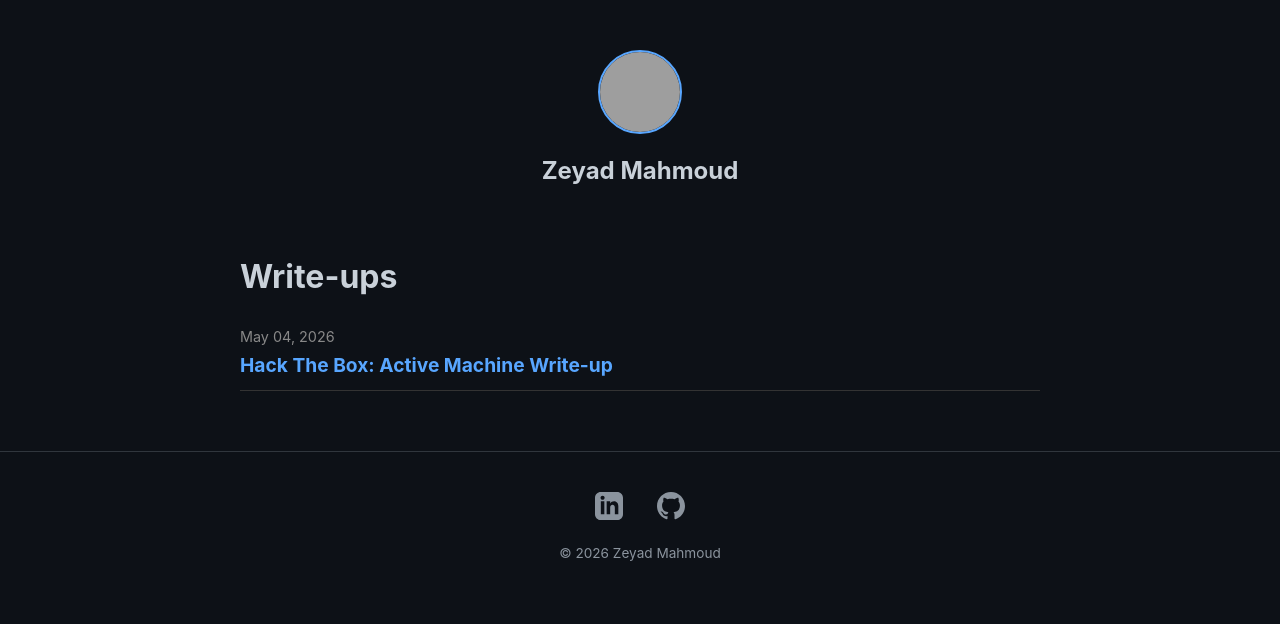
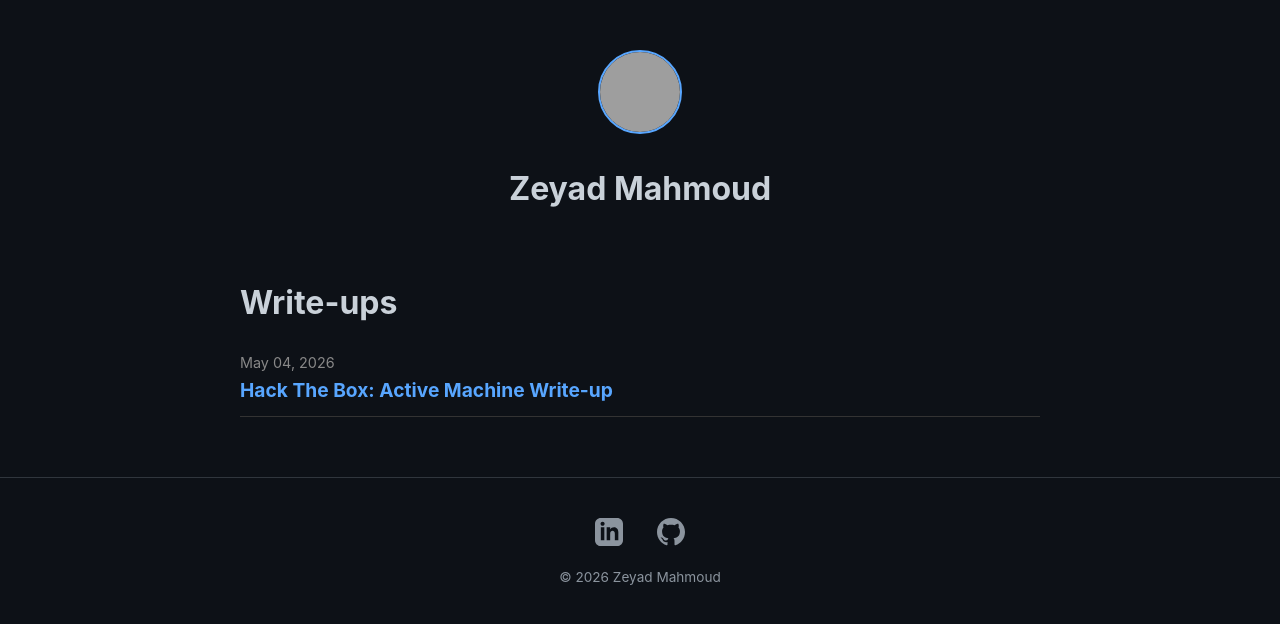
Before and after one commit to zeyad-mahmoud7/zeyad-mahmoud7.github.io, a Jekyll site: the page built from index.md, in a window 1280 px wide. Shown: the top 624 px of the page. Built offline with Jekyll 4.4.1, drawn with Linux system fonts in a browser that asks for light colours; our own code applies the rules of GitHub Pages for plain Markdown files; grey boxes are pictures that could not be loaded.

Commit message:
Update default.html

```diff
--- a/_layouts/default.html
+++ b/_layouts/default.html
@@ -3,64 +3,26 @@
 <head>
     <meta charset="UTF-8">
     <meta name="viewport" content="width=device-width, initial-scale=1.0">
-    <title>{{ page.title }} | Zeyad Mahmoud</title>
-
-    <!-- Favicon -->
+    <title>Zeyad Mahmoud | Cybersecurity</title>
     <link rel="shortcut icon" type="image/x-icon" href="{{ '/favicon.ico' | relative_url }}">
-
-    <!-- Professional Dark Theme CSS -->
     <style>
-      body {
-        background-color: #0d1117;
-        color: #c9d1d9;
-        font-family: -apple-system, BlinkMacSystemFont, "Segoe UI", Helvetica, Arial, sans-serif;
-        margin: 0;
-        line-height: 1.6;
-      }
-      header {
-        text-align: center;
-        padding: 50px 0 20px;
-      }
-      .logo {
-        width: 80px;
-        height: 80px;
-        border-radius: 50%;
-        border: 2px solid #58a6ff;
-        transition: transform 0.3s ease;
-      }
-      .logo:hover {
-        transform: scale(1.05);
-      }
-      main {
-        max-width: 800px;
-        margin: 0 auto;
-        padding: 0 20px;
-      }
-      footer {
-        text-align: center;
-        padding: 40px 0;
-        border-top: 1px solid #30363d;
-        margin-top: 60px;
-      }
-      .social-icon {
-        fill: #8b949e;
-        margin: 0 15px;
-        transition: fill 0.3s ease;
-      }
-      .social-icon:hover {
-        fill: #58a6ff;
-      }
+      body { background-color: #0d1117; color: #c9d1d9; font-family: -apple-system, sans-serif; margin: 0; line-height: 1.6; }
+      header { text-align: center; padding: 50px 0 20px; }
+      .logo { width: 80px; height: 80px; border-radius: 50%; border: 2px solid #58a6ff; }
+      main { max-width: 800px; margin: 0 auto; padding: 0 20px; }
+      footer { text-align: center; padding: 40px 0; border-top: 1px solid #30363d; margin-top: 60px; }
+      .social-icon { fill: #8b949e; margin: 0 15px; transition: fill 0.3s; }
+      .social-icon:hover { fill: #58a6ff; }
       a { color: #58a6ff; text-decoration: none; }
-      a:hover { text-decoration: underline; }
+      pre { background: #161b22; padding: 15px; border-radius: 6px; overflow-x: auto; border: 1px solid #30363d; color: #ff7b72; }
     </style>
 </head>
 <body>
-
   <header>
     <a href="{{ '/' | relative_url }}">
-      <img src="https://github.com/zeyad-mahmoud7.png" alt="Zeyad Mahmoud" class="logo">
+      <img src="https://github.com/zeyad-mahmoud7.png" alt="Logo" class="logo">
     </a>
-    <h2 style="margin-top: 10px;">Zeyad Mahmoud</h2>
+    <h1>Zeyad Mahmoud</h1>
   </header>
 
   <main>
@@ -69,18 +31,14 @@
 
   <footer>
     <div class="social-links">
-      <!-- LinkedIn -->
       <a href="https://www.linkedin.com/in/zeyad-mahmoud7/" target="_blank">
         <svg class="social-icon" width="28" height="28" viewBox="0 0 24 24"><path d="M19 0h-14c-2.761 0-5 2.239-5 5v14c0 2.761 2.239 5 5 5h14c2.762 0 5-2.239 5-5v-14c0-2.761-2.238-5-5-5zm-11 19h-3v-11h3v11zm-1.5-12.268c-.966 0-1.75-.79-1.75-1.764s.784-1.764 1.75-1.764 1.75.79 1.75 1.764-.783 1.764-1.75 1.764zm13.5 12.268h-3v-5.604c0-3.368-4-3.113-4 0v5.604h-3v-11h3v1.765c1.396-2.586 7-2.777 7 2.476v6.759z"/></svg>
       </a>
-
-      <!-- GitHub -->
       <a href="https://github.com/zeyad-mahmoud7" target="_blank">
         <svg class="social-icon" width="28" height="28" viewBox="0 0 24 24"><path d="M12 0c-6.626 0-12 5.373-12 12 0 5.302 3.438 9.8 8.207 11.387.599.111.793-.261.793-.577v-2.234c-3.338.726-4.033-1.416-4.033-1.416-.546-1.387-1.333-1.756-1.333-1.756-1.089-.745.083-.729.083-.729 1.205.084 1.839 1.237 1.839 1.237 1.07 1.834 2.807 1.304 3.492.997.107-.775.418-1.305.762-1.604-2.665-.305-5.467-1.334-5.467-5.931 0-1.311.469-2.381 1.236-3.221-.124-.303-.535-1.524.117-3.176 0 0 1.008-.322 3.301 1.23.957-.266 1.983-.399 3.003-.404 1.02.005 2.047.138 3.006.404 2.291-1.552 3.297-1.23 3.297-1.23.653 1.653.242 2.874.118 3.176.77.84 1.235 1.911 1.235 3.221 0 4.609-2.807 5.624-5.479 5.921.43.372.823 1.102.823 2.222v3.293c0 .319.192.694.801.576 4.765-1.589 8.199-6.086 8.199-11.386 0-6.627-5.373-12-12-12z"/></svg>
       </a>
     </div>
-    <p style="color: #8b949e; font-size: 0.85em; margin-top: 15px;">&copy; {{ "now" | date: "%Y" }} Zeyad Mahmoud</p>
+    <p style="color: #8b949e; font-size: 0.85em;">&copy; {{ "now" | date: "%Y" }} Zeyad Mahmoud</p>
   </footer>
-
 </body>
 </html>
```
